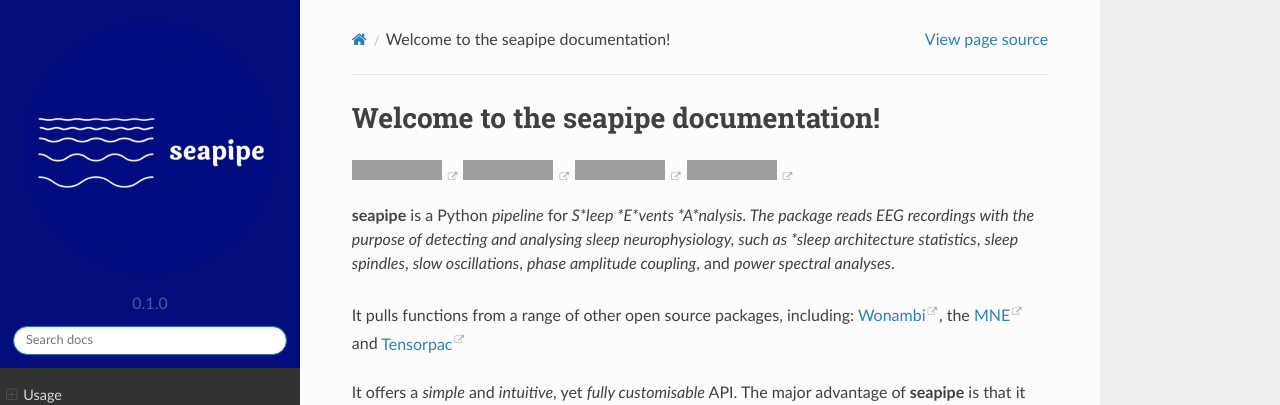
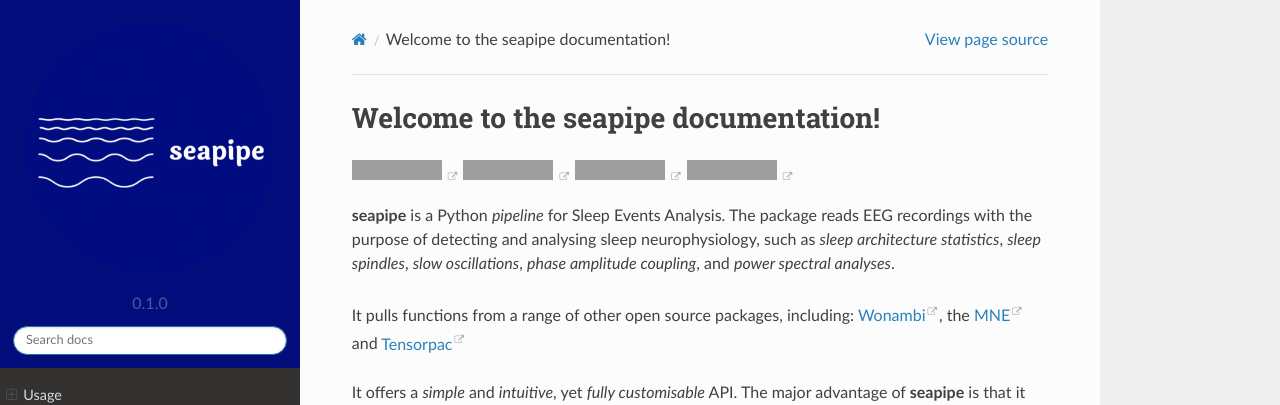
Before and after one commit to nathanecross/seapipe, a Sphinx documentation site: the page built from docs/source/index.rst, in a window 1280 px wide and 1163 px high, cut to the strip 0-405 px from the top of the window. Built offline with Sphinx 7.4.7 and the Read the Docs theme 2.0.0, drawn with Linux system fonts in a browser that asks for light colours; grey boxes are pictures that could not be loaded.

Commit message:
Update index.rst

```diff
--- a/docs/source/index.rst
+++ b/docs/source/index.rst
@@ -17,7 +17,7 @@ Welcome to the seapipe documentation!
   :target: https://app.codacy.com/gh/nathanecross/seapipe/dashboard?utm_source=gh&utm_medium=referral&utm_content=&utm_campaign=Badge_grade
   :alt: Codacy Badge
 
-**seapipe** is a Python *pipeline* for *S*leep *E*vents *A*nalysis. The package reads EEG recordings with the purpose of detecting and analysing sleep neurophysiology, such as *sleep architecture statistics*, *sleep spindles*, *slow oscillations*, *phase amplitude coupling*, and *power spectral analyses*.
+**seapipe** is a Python *pipeline* for Sleep Events Analysis. The package reads EEG recordings with the purpose of detecting and analysing sleep neurophysiology, such as *sleep architecture statistics*, *sleep spindles*, *slow oscillations*, *phase amplitude coupling*, and *power spectral analyses*.
 
 .. role:: raw-html(raw)
     :format: html
```
